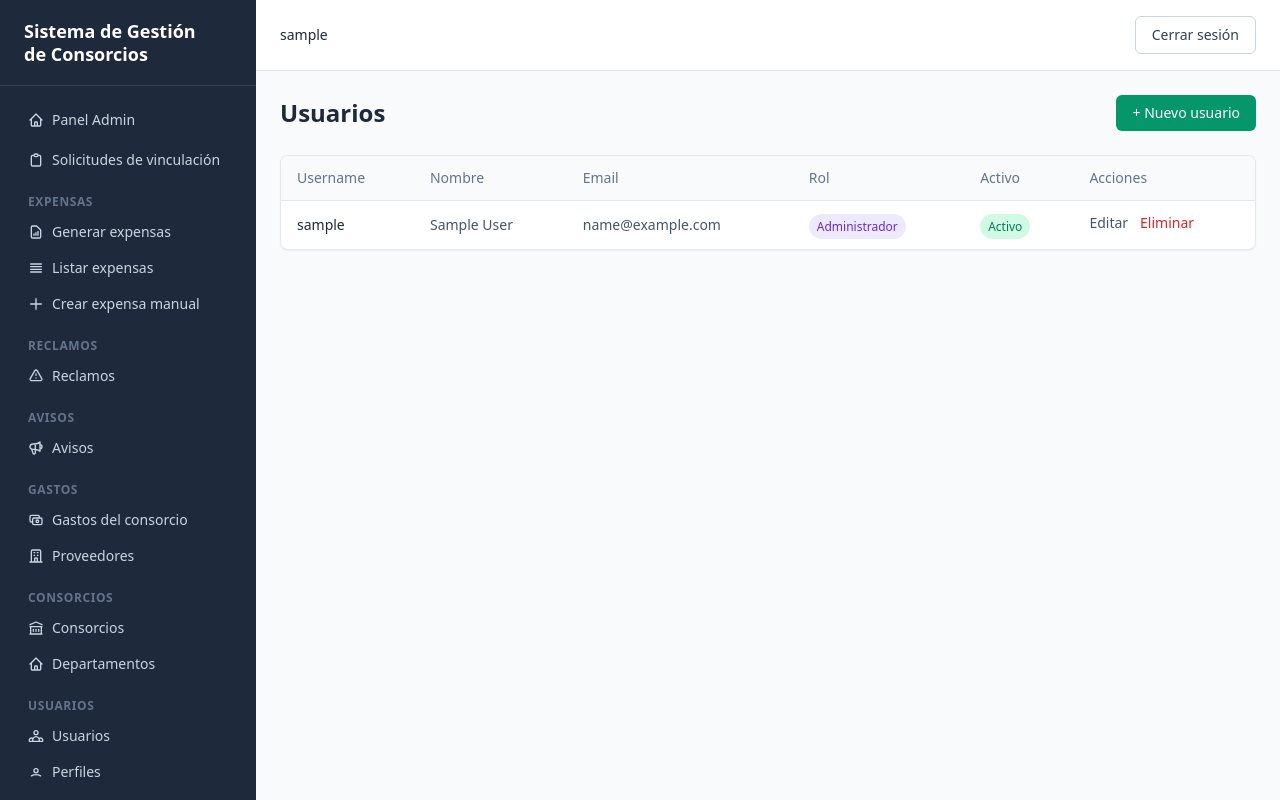
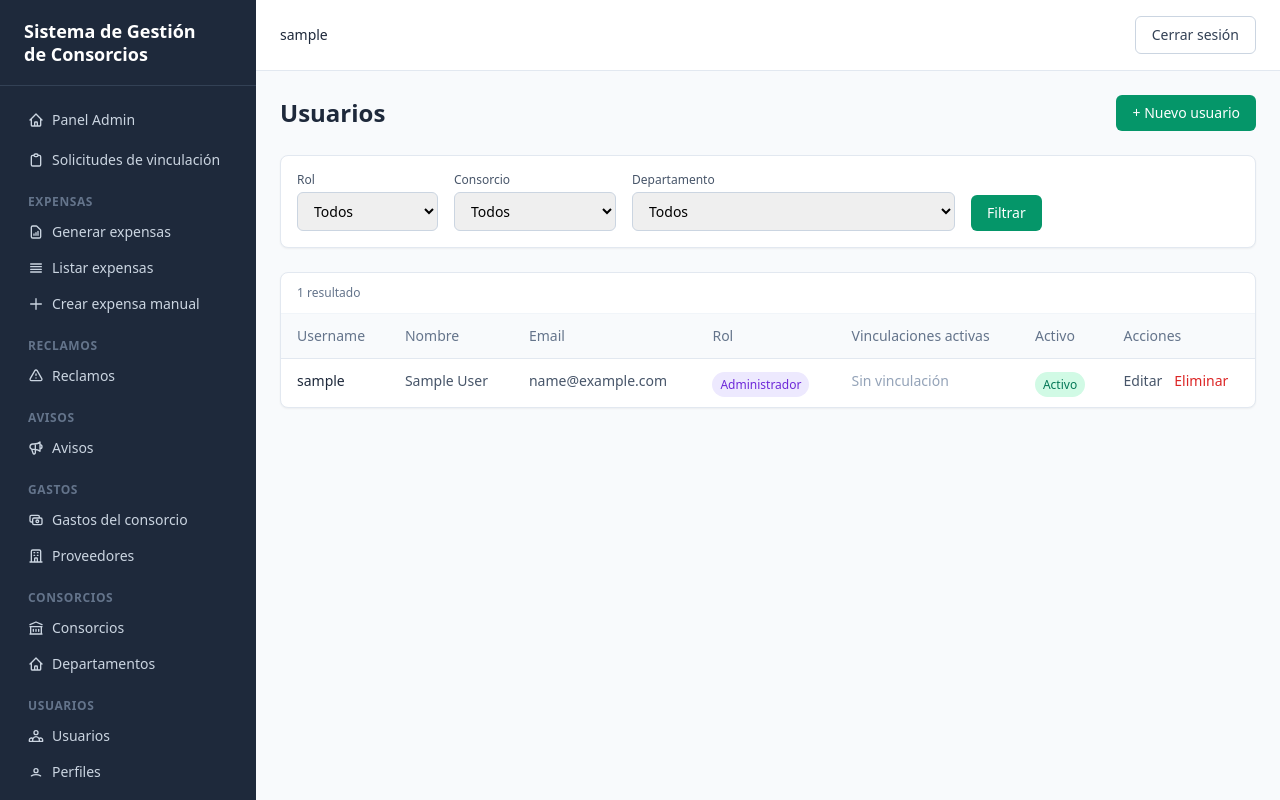
Before and after one commit to gogoroisler/TP-FINAL-BACKEND--IFTS18, a Django app: page /usuarios/ in a window 1280 px wide. Run offline with Django 5.2, Linux system fonts and the light colour scheme; a user stored in the database is signed in; tables that the repository leaves empty hold one stand-in row (values such as "Sample post"); some libraries are stand-ins or nearby versions.

Commit message:
feat: listado de usuarios con vinculaciones activas y filtros por rol, consorcio y departamento
- Nuevo selector get_titularidades_activas_por_usuario en consorcios/selectors.py
- ListarUsuariosView: prefetch de titularidades activas por usuario con Prefetch,
  filtros por rol (admin/consorcista/sin_perfil), consorcio y departamento
- Template: nueva columna con departamento, consorcio y condicion por vinculacion activa;
  panel de filtros con onchange en consorcio para recargar deptos
- ROADMAP: agrega item 11 sobre multiples vinculaciones y desvinculacion

```diff
--- a/consorcios/selectors.py
+++ b/consorcios/selectors.py
@@ -55,6 +55,13 @@ def get_titularidades_activas_por_departamento(departamento):
     )
 
 
+def get_titularidades_activas_por_usuario(usuario):
+    return Titularidad.objects.filter(
+        usuario=usuario,
+        fecha_hasta__isnull=True
+    ).select_related('departamento__consorcio')
+
+
 def get_todos_los_consorcios():
     from .models import Consorcio
     return Consorcio.objects.all().order_by('nombre')
--- a/templates/usuarios_admin/listar.html
+++ b/templates/usuarios_admin/listar.html
@@ -10,8 +10,66 @@
     </a>
 </div>
 
+{# Panel de filtros #}
+<div class="bg-white border border-slate-200 rounded-lg shadow-sm p-4 mb-6">
+    <form method="get" class="flex flex-wrap items-end gap-4">
+        <div>
+            <label class="block text-xs font-medium text-slate-600 mb-1">Rol</label>
+            <select name="rol"
+                    class="border border-slate-300 rounded-md px-3 py-2 text-sm focus:outline-none focus:ring-2 focus:ring-emerald-500 focus:border-emerald-500">
+                <option value="">Todos</option>
+                <option value="admin" {% if rol_seleccionado == 'admin' %}selected{% endif %}>Administrador</option>
+                <option value="consorcista" {% if rol_seleccionado == 'consorcista' %}selected{% endif %}>Consorcista</option>
+                <option value="sin_perfil" {% if rol_seleccionado == 'sin_perfil' %}selected{% endif %}>Sin perfil</option>
+            </select>
+        </div>
+        <div>
+            <label class="block text-xs font-medium text-slate-600 mb-1">Consorcio</label>
+            <select name="consorcio_id" onchange="this.form.submit()"
+                    class="border border-slate-300 rounded-md px-3 py-2 text-sm focus:outline-none focus:ring-2 focus:ring-emerald-500 focus:border-emerald-500">
+                <option value="">Todos</option>
+                {% for consorcio in consorcios %}
+                <option value="{{ consorcio.id }}"
+                    {% if consorcio_id_seleccionado == consorcio.id|stringformat:"s" %}selected{% endif %}>
+                    {{ consorcio.nombre }}
+                </option>
+                {% endfor %}
+            </select>
+        </div>
+        <div>
+            <label class="block text-xs font-medium text-slate-600 mb-1">Departamento</label>
+            <select name="departamento_id"
+                    class="border border-slate-300 rounded-md px-3 py-2 text-sm focus:outline-none focus:ring-2 focus:ring-emerald-500 focus:border-emerald-500">
+                <option value="">Todos</option>
+                {% for depto in departamentos %}
+                <option value="{{ depto.id }}"
+                    {% if departamento_id_seleccionado == depto.id|stringformat:"s" %}selected{% endif %}>
+                    {{ depto }}
+                </option>
+                {% endfor %}
+            </select>
+        </div>
+        <div class="flex gap-2">
+            <button type="submit"
+                    class="bg-emerald-600 hover:bg-emerald-700 text-white px-4 py-2 rounded-md font-medium transition-colors text-sm">
+                Filtrar
+            </button>
+            {% if rol_seleccionado or consorcio_id_seleccionado or departamento_id_seleccionado %}
+            <a href="{% url 'listar_usuarios' %}"
+               class="bg-white border border-slate-300 text-slate-700 hover:bg-slate-50 px-4 py-2 rounded-md font-medium transition-colors text-sm">
+                Limpiar
+            </a>
+            {% endif %}
+        </div>
+    </form>
+</div>
+
 {% if usuarios %}
 <div class="bg-white border border-slate-200 rounded-lg shadow-sm overflow-hidden">
+    <div class="px-4 py-3 border-b border-slate-100 text-xs text-slate-500">
+        {{ usuarios|length }} resultado{% if usuarios|length != 1 %}s{% endif %}
+        {% if rol_seleccionado or consorcio_id_seleccionado or departamento_id_seleccionado %}— filtro activo{% endif %}
+    </div>
     <table class="w-full">
         <thead class="bg-slate-50 border-b border-slate-200">
             <tr>
@@ -19,13 +77,14 @@
                 <th class="text-left px-4 py-3 text-sm font-medium text-slate-500">Nombre</th>
                 <th class="text-left px-4 py-3 text-sm font-medium text-slate-500">Email</th>
                 <th class="text-left px-4 py-3 text-sm font-medium text-slate-500">Rol</th>
+                <th class="text-left px-4 py-3 text-sm font-medium text-slate-500">Vinculaciones activas</th>
                 <th class="text-left px-4 py-3 text-sm font-medium text-slate-500">Activo</th>
                 <th class="text-left px-4 py-3 text-sm font-medium text-slate-500">Acciones</th>
             </tr>
         </thead>
         <tbody class="divide-y divide-slate-200">
             {% for usuario in usuarios %}
-            <tr class="hover:bg-slate-50">
+            <tr class="hover:bg-slate-50 align-top">
                 <td class="px-4 py-3 text-sm font-medium text-slate-800">{{ usuario.username }}</td>
                 <td class="px-4 py-3 text-sm text-slate-600">{{ usuario.get_full_name|default:"—" }}</td>
                 <td class="px-4 py-3 text-sm text-slate-600">{{ usuario.email|default:"—" }}</td>
@@ -36,6 +95,24 @@
                         <span class="px-2 py-1 rounded-full text-xs font-medium bg-slate-100 text-slate-600">Consorcista</span>
                     {% else %}
                         <span class="px-2 py-1 rounded-full text-xs font-medium bg-amber-100 text-amber-600">Sin perfil</span>
+                    {% endif %}
+                </td>
+                <td class="px-4 py-3 text-sm">
+                    {% if usuario.titularidades_activas %}
+                        <ul class="space-y-1">
+                        {% for t in usuario.titularidades_activas %}
+                            <li class="text-slate-700">
+                                <span class="font-medium">Dpto. {{ t.departamento.numero }}</span>
+                                <span class="text-slate-500">— {{ t.departamento.consorcio.nombre }}</span>
+                                <span class="ml-1 px-1.5 py-0.5 rounded text-xs
+                                    {% if t.condicion == 'dueno' %}bg-violet-100 text-violet-700{% else %}bg-slate-100 text-slate-600{% endif %}">
+                                    {% if t.condicion == 'dueno' %}Dueño{% else %}Inquilino{% endif %}
+                                </span>
+                            </li>
+                        {% endfor %}
+                        </ul>
+                    {% else %}
+                        <span class="text-slate-400">Sin vinculación</span>
                     {% endif %}
                 </td>
                 <td class="px-4 py-3">
@@ -56,7 +133,13 @@
 </div>
 {% else %}
 <div class="bg-white border border-slate-200 rounded-lg shadow-sm p-12 text-center">
-    <p class="text-slate-500">No hay usuarios registrados.</p>
+    <p class="text-slate-500">
+        {% if rol_seleccionado or consorcio_id_seleccionado or departamento_id_seleccionado %}
+            No hay usuarios que coincidan con los filtros seleccionados.
+        {% else %}
+            No hay usuarios registrados.
+        {% endif %}
+    </p>
 </div>
 {% endif %}
 
--- a/usuarios/views.py
+++ b/usuarios/views.py
@@ -2,10 +2,13 @@ from django.contrib.auth import login
 from django.contrib.auth.decorators import login_required
 from django.contrib.auth.forms import UserCreationForm
 from django.contrib.auth.models import User
+from django.db.models import Prefetch
 from django.shortcuts import render, redirect
 from django.urls import reverse_lazy
 from django.utils.decorators import method_decorator
 from django.views.generic import ListView, CreateView, UpdateView, DeleteView
+from consorcios.models import Titularidad, Departamento
+from consorcios.selectors import get_todos_los_consorcios, get_todos_los_departamentos
 from .forms import RegistroForm
 from .models import Perfil
 from .selectors import get_perfil_por_usuario, get_todos_los_perfiles, get_todos_los_usuarios
@@ -86,7 +89,48 @@ class ListarUsuariosView(RolRequeridoMixin, ListView):
     context_object_name = 'usuarios'
 
     def get_queryset(self):
-        return get_todos_los_usuarios()
+        qs = get_todos_los_usuarios().select_related('perfil')
+        rol = self.request.GET.get('rol')
+        consorcio_id = self.request.GET.get('consorcio_id')
+        departamento_id = self.request.GET.get('departamento_id')
+        if rol == 'admin':
+            qs = qs.filter(perfil__rol='admin')
+        elif rol == 'consorcista':
+            qs = qs.filter(perfil__rol='consorcista')
+        elif rol == 'sin_perfil':
+            qs = qs.filter(perfil__isnull=True)
+        if consorcio_id:
+            qs = qs.filter(
+                titularidad__departamento__consorcio_id=consorcio_id,
+                titularidad__fecha_hasta__isnull=True
+            ).distinct()
+        if departamento_id:
+            qs = qs.filter(
+                titularidad__departamento_id=departamento_id,
+                titularidad__fecha_hasta__isnull=True
+            ).distinct()
+        return qs.prefetch_related(
+            Prefetch(
+                'titularidad_set',
+                queryset=Titularidad.objects.filter(fecha_hasta__isnull=True)
+                    .select_related('departamento__consorcio'),
+                to_attr='titularidades_activas'
+            )
+        )
+
+    def get_context_data(self, **kwargs):
+        context = super().get_context_data(**kwargs)
+        consorcio_id = self.request.GET.get('consorcio_id', '')
+        context['consorcios'] = get_todos_los_consorcios()
+        context['departamentos'] = (
+            Departamento.objects.filter(consorcio_id=consorcio_id).order_by('numero')
+            if consorcio_id
+            else get_todos_los_departamentos()
+        )
+        context['rol_seleccionado'] = self.request.GET.get('rol', '')
+        context['consorcio_id_seleccionado'] = consorcio_id
+        context['departamento_id_seleccionado'] = self.request.GET.get('departamento_id', '')
+        return context
 
 
 @method_decorator(login_required, name='dispatch')
```
Also changed, not shown: ROADMAP.md (+4 -1 lines).
